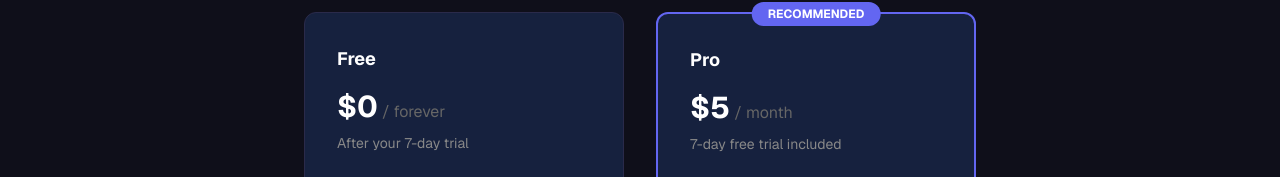
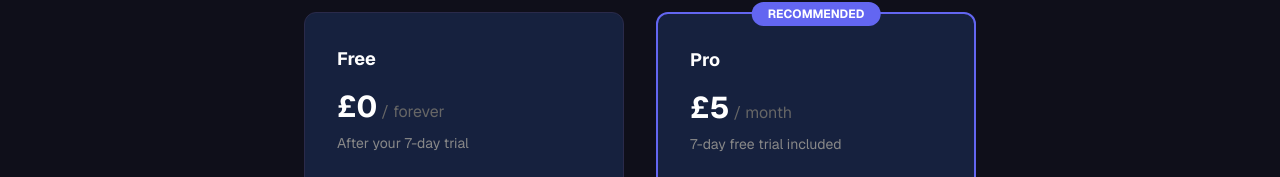
Before and after one commit to vibhumahendru/bite-website, a Next.js app: page /pricing in a window 1280 px wide. Shown: the part 253-430 px from the top of the page. Built offline with nearby package versions, Linux system fonts and the light colour scheme; no server answers.

Commit message:
Fix pricing page to show GBP (£) instead of USD ($)
Co-Authored-By: Claude Opus 4.6 <noreply@anthropic.com>

```diff
--- a/src/app/pricing/page.tsx
+++ b/src/app/pricing/page.tsx
@@ -57,7 +57,7 @@ export default function PricingPage() {
         <div className="rounded-xl border border-[#2a2a4a] bg-[#16213e] p-8">
           <h3 className="text-lg font-bold text-white">Free</h3>
           <div className="mt-4">
-            <span className="text-3xl font-bold text-white">$0</span>
+            <span className="text-3xl font-bold text-white">£0</span>
             <span className="text-[#666]"> / forever</span>
           </div>
           <p className="mt-2 text-sm text-[#888]">After your 7-day trial</p>
@@ -84,7 +84,7 @@ export default function PricingPage() {
           </div>
           <h3 className="text-lg font-bold text-white">Pro</h3>
           <div className="mt-4">
-            <span className="text-3xl font-bold text-white">$5</span>
+            <span className="text-3xl font-bold text-white">£5</span>
             <span className="text-[#666]"> / month</span>
           </div>
           <p className="mt-2 text-sm text-[#888]">7-day free trial included</p>
```
